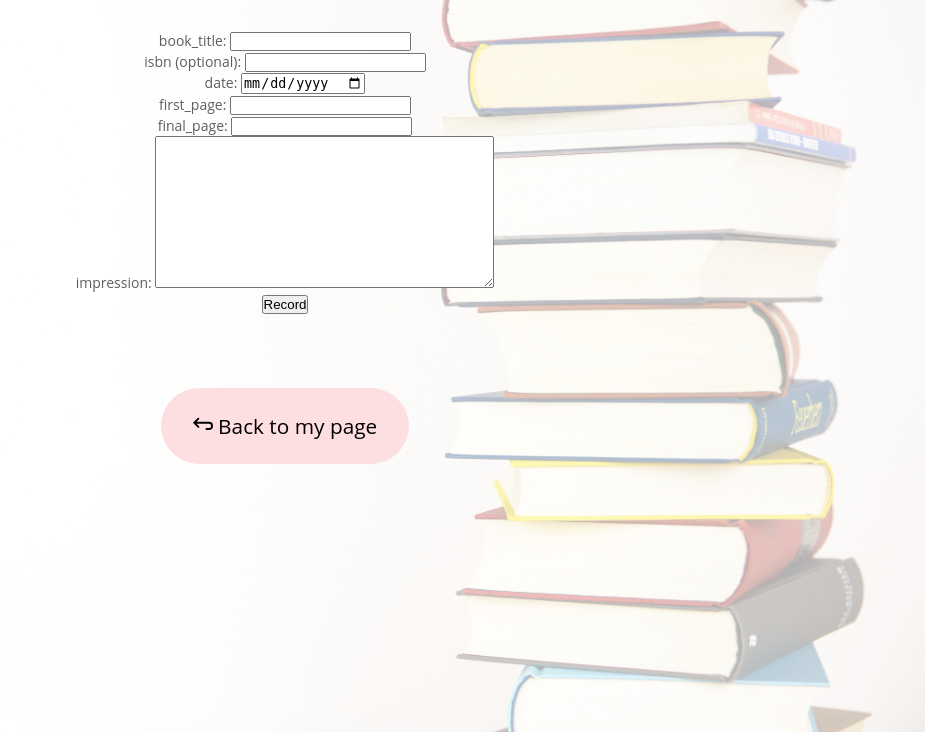
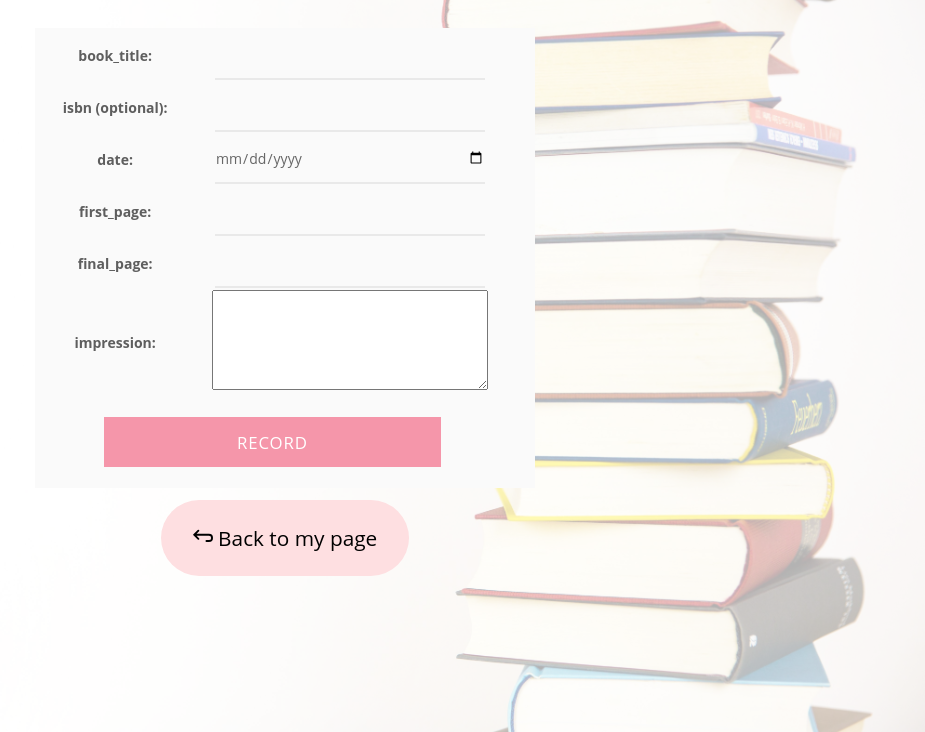
Before and after one commit to tomoish/reading-record, a Django app: page /record-create/ in a window 1280 px wide. Shown: the part 68-800 px from the top of the page, without its empty margins (355-1280 px from the left). Run offline with Django 4.2, Linux system fonts and the light colour scheme.

Commit message:
Fix record_create form

```diff
--- a/book_project/reading_record/static/reading_record/css/style.css
+++ b/book_project/reading_record/static/reading_record/css/style.css
@@ -250,6 +250,8 @@ Form Layout  in login, register
   max-width: 370px;
 }
 
+
+
 h1 {
   text-align: center;
   padding: 1em 0;
@@ -283,6 +285,44 @@ form {
   border-bottom: 2px solid #c0c0c0;
   outline: none;
 }
+
+.form-wrapper2 {
+  background: #fafafa;
+  margin: 0em auto;
+  margin-top: 2em;
+  padding: 0 1em;
+  max-width: 500px;
+  max-height: 600px;
+  text-align: center;
+}
+
+.form-item2 {
+  margin-bottom: 0.75em;
+  width: 100%;
+}
+
+.form-item2 input {
+  background: #fafafa;
+  border: none;
+  border-bottom: 2px solid #e9e9e9;
+  color: #666;
+  font-family: "Open Sans", sans-serif;
+  font-size: 1em;
+  height: 50px;
+  transition: border-color 0.3s;
+  width: 80%;
+}
+
+.form-item2 input:focus {
+  border-bottom: 2px solid #c0c0c0;
+  outline: none;
+}
+
+textarea {
+	width: 276.22px;  /* 横幅 */
+	height: 100px; /* 高さ */
+}
+
 
 .button-panel {
   margin: 2em 0 0;
@@ -336,6 +376,11 @@ form {
   padding: 2em 0;
   text-align: center;
 }
+.form-footer2 {
+  font-size: 1em;
+  padding: 1em 0;
+  text-align: center;
+}
 
 .form-footer a {
   color: #8c8c8c;
@@ -361,7 +406,7 @@ my page
   justify-content: space-evenly;
   /* background: #ccc; */
   flex-wrap: wrap;
-  margin-top: 5%;
+  margin-top: 2%;
 }
 
 .my-page-box{
@@ -446,7 +491,7 @@ show_records
 }
 
 .show_records {
-  margin-top: 30px;
+  margin-top: 100px;
 }
 
 /*
@@ -506,3 +551,7 @@ loading screen
   margin: 0;
   padding: 0;
 }
+
+.footer-btn {
+  margin-top: 3%;
+}
--- a/book_project/reading_record/templates/reading_record/record_create.html
+++ b/book_project/reading_record/templates/reading_record/record_create.html
@@ -29,16 +29,23 @@
     </nav>
   </header>
 
-
-  <div class="main">
-    <form method="post" class="post_form">
-      {% csrf_token %}
-      {{ form.as_p }}
-      <button type="submit">Record</button>
-  </form>
+  <div class="form-wrapper2">
+    <table class="form-item2">
+      <form enctype="multipart/form-data" method="post">
+        {% csrf_token %}
+        {{ form.as_table }}
+        <tr><td></td><td>
+          <div class="register-button">
+            <input type="submit" class="button" title="Record" value="Record"></input>
+          </div>
+        </td></tr>
+      </form>
+    </table>
+    <div class="form-footer2">
+    </div>
   </div>
 
-  <div class="abtn">
+  <div class="abtn footer-btn">
     <a href="{% url 'home' %}" class="abtn-c">
       <svg xmlns="http://www.w3.org/2000/svg" width="20" height="20" viewBox="0 0 16 16"><path fill="currentColor" fill-rule="evenodd" d="m2.87 7.75l1.97 1.97a.75.75 0 1 1-1.06 1.06L.53 7.53L0 7l.53-.53l3.25-3.25a.75.75 0 0 1 1.06 1.06L2.87 6.25h9.88a3.25 3.25 0 0 1 0 6.5h-2a.75.75 0 0 1 0-1.5h2a1.75 1.75 0 1 0 0-3.5H2.87Z" clip-rule="evenodd"/></svg>
       Back to my page
```
Also changed, not shown: book_project/reading_record/templates/reading_record/record_create_complete.html (+8 -6 lines).
